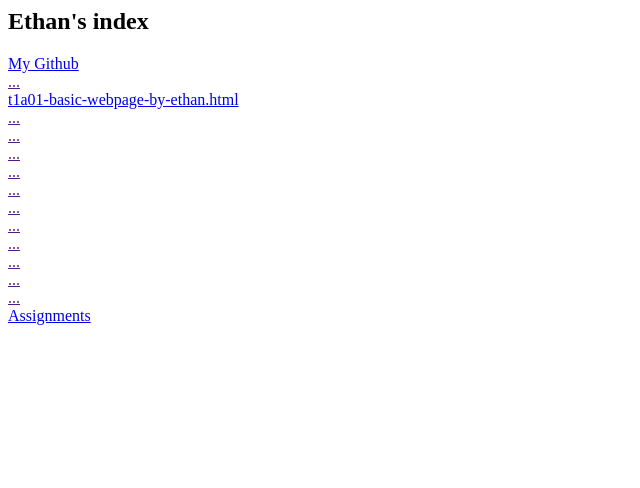
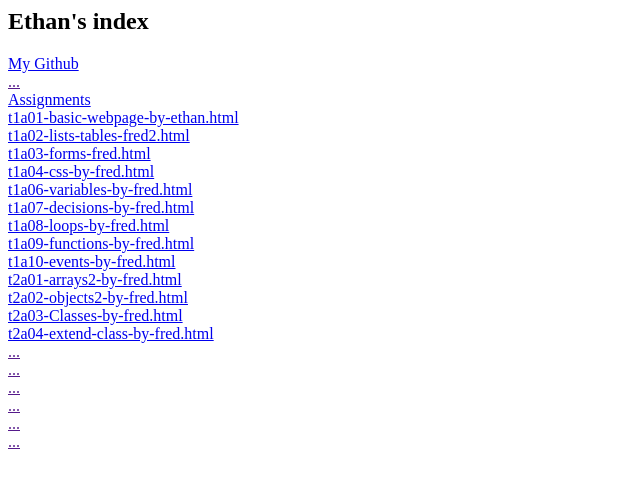
Before and after one commit to EthyBRyan/game-dev-2022, a plain HTML site: page public/index.html in a window 1280 px wide. Shown: the whole page, without its empty margins (0-640 px from the left). Drawn offline with Linux system fonts and the light colour scheme.

Commit message:
Update index.html

```diff
--- a/public/index.html
+++ b/public/index.html
@@ -4,16 +4,23 @@
 
 <a href="">...</a><br>
 
+<a href="https://github.com/hpssjellis/high-school-javascript-game-dev-assignment-images">Assignments</a><br>
 <a href="t1a01-basic-webpage-by-ethan.html">t1a01-basic-webpage-by-ethan.html</a><br>
+<a href="t1a02-lists-tables-fred2.html">t1a02-lists-tables-fred2.html</a><br>
+<a href="t1a03-forms-fred.html">t1a03-forms-fred.html</a><br>
+<a href="t1a04-css-by-fred.html">t1a04-css-by-fred.html</a><br>
+<a href="t1a06-variables-by-fred.html">t1a06-variables-by-fred.html</a><br>
+<a href="t1a07-decisions-by-fred.html">t1a07-decisions-by-fred.html</a><br>
+<a href="t1a08-loops-by-fred.html">t1a08-loops-by-fred.html</a><br>
+<a href="t1a09-functions-by-fred.html">t1a09-functions-by-fred.html</a><br>
+<a href="t1a10-events-by-fred.html">t1a10-events-by-fred.html</a><br>
+<a href="t2a01-arrays2-by-fred.html">t2a01-arrays2-by-fred.html</a><br>
+<a href="t2a02-objects2-by-fred.html">t2a02-objects2-by-fred.html</a><br>
+<a href="t2a03-Classes-by-fred.html">t2a03-Classes-by-fred.html</a><br>
+<a href="t2a04-extend-class-by-fred.html">t2a04-extend-class-by-fred.html</a><br>
 <a href="">...</a><br>
 <a href="">...</a><br>
 <a href="">...</a><br>
 <a href="">...</a><br>
 <a href="">...</a><br>
 <a href="">...</a><br>
-<a href="">...</a><br>
-<a href="">...</a><br>
-<a href="">...</a><br>
-<a href="">...</a><br>
-<a href="">...</a><br>
-<a href="https://github.com/hpssjellis/high-school-javascript-game-dev-assignment-images">Assignments</a><br>
```
